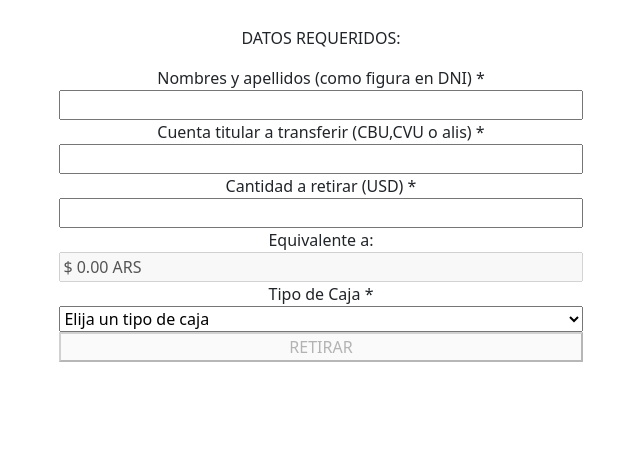
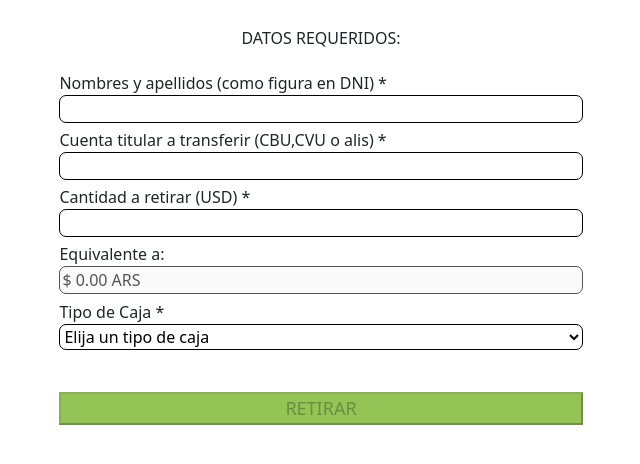
Before and after one commit to roAscurra/Retirospig, a website with bundled scripts: page index.html in a window 1280 px wide. Shown: the whole page, without its empty margins (319-959 px from the left). Built offline with nearby package versions, Linux system fonts and the light colour scheme; no server answers.

Commit message:
Dando estilos a componentes del form

```diff
--- a/style.css
+++ b/style.css
@@ -10,3 +10,26 @@ justify-content: center;
 text-align: center;
 padding-top: 2%;
 }
+select{
+border-radius: 7px;
+border: 1px solid;
+background-color: #fff;
+}
+input{
+border-radius: 7px;
+border: 1px solid;
+}
+label{
+max-width: 70%;
+padding-top: 1%;
+padding-bottom: 0%;
+text-align: left;
+}
+#boton{
+justify-content: center;
+width: 100%;
+margin-bottom: 2%;
+margin-top: 8%;
+font-size: large;
+background-color: #94C456;
+}
```
